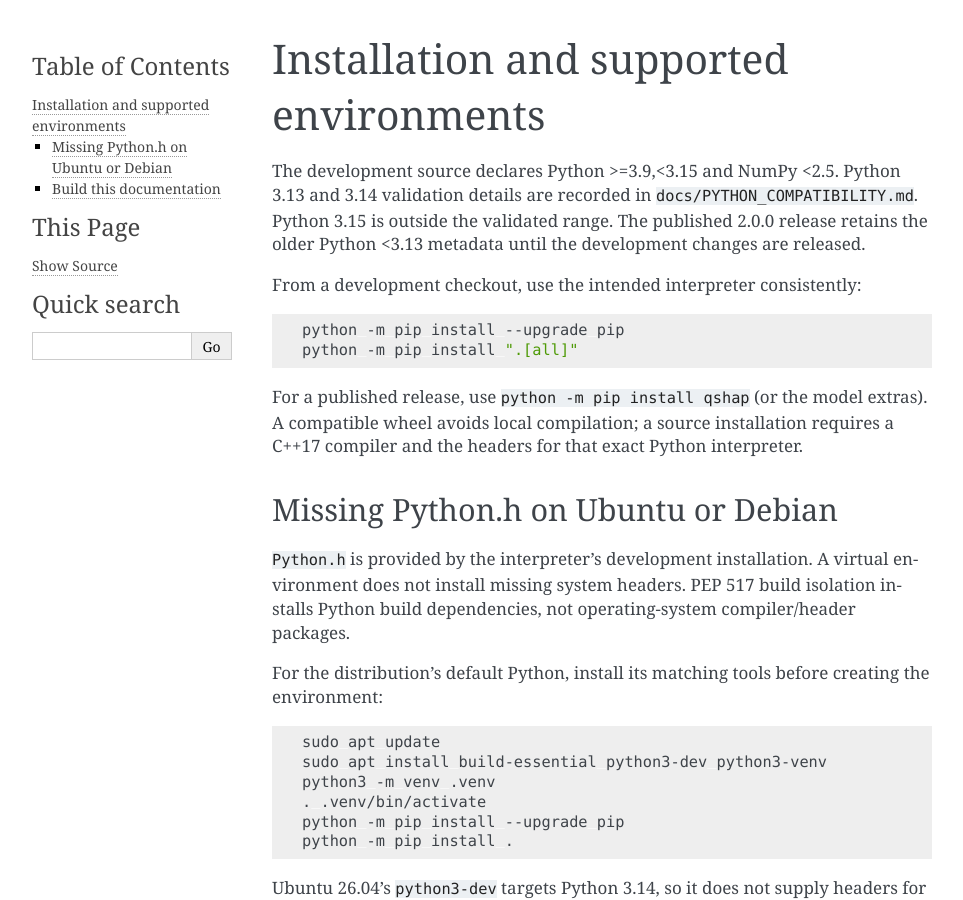
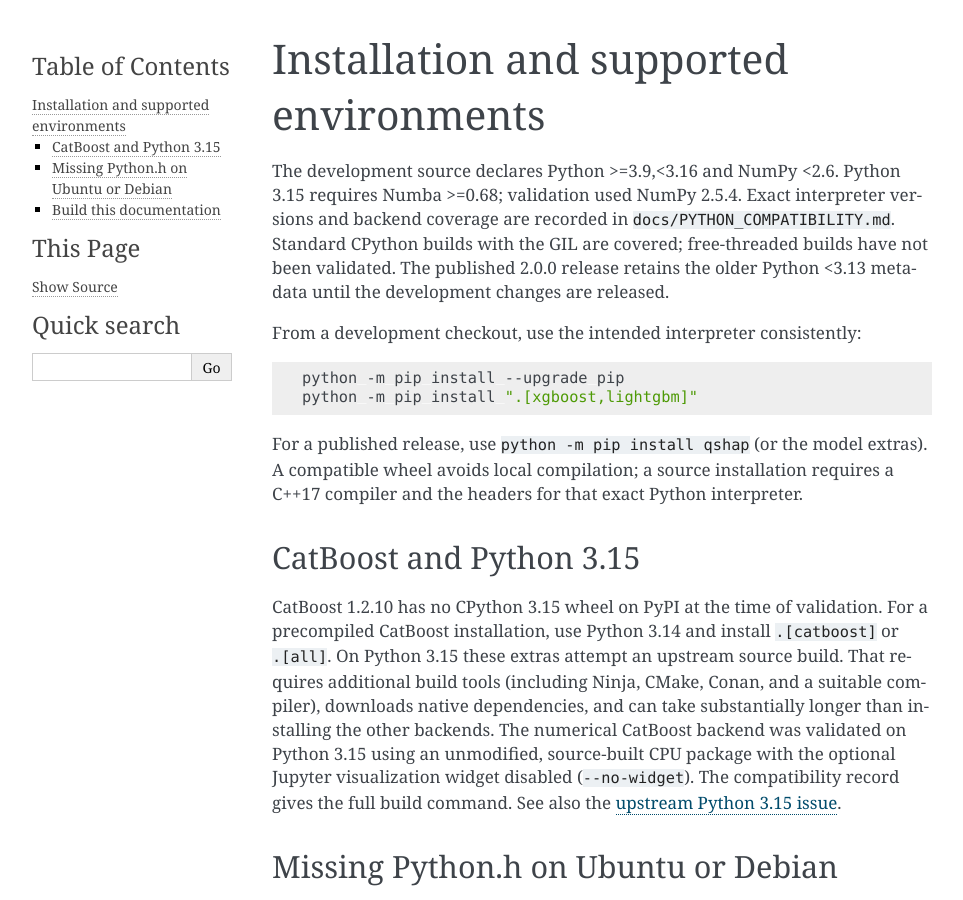
Before and after one commit to catstats/Q-SHAP, a Sphinx documentation site: the page built from docs/installation.rst, in a window 1280 px wide and 900 px high. Shown: the whole window, without its empty margins (148-1111 px from the left). Built offline with Sphinx 7.4.7, drawn with Linux system fonts in a browser that asks for light colours.

Commit message:
Support Python 3.15 and NumPy 2.5 with compatibility validation

```diff
--- a/docs/installation.rst
+++ b/docs/installation.rst
@@ -1,9 +1,11 @@
 Installation and supported environments
 =======================================
 
-The development source declares Python >=3.9,<3.15 and NumPy <2.5.
-Python 3.13 and 3.14 validation details are recorded in
-``docs/PYTHON_COMPATIBILITY.md``. Python 3.15 is outside the validated range.
+The development source declares Python >=3.9,<3.16 and NumPy <2.6.
+Python 3.15 requires Numba >=0.68; validation used NumPy 2.5.4.
+Exact interpreter versions and backend coverage are recorded in
+``docs/PYTHON_COMPATIBILITY.md``. Standard CPython builds with the GIL are
+covered; free-threaded builds have not been validated.
 The published 2.0.0 release retains the older Python <3.13 metadata until
 the development changes are released.
 
@@ -12,11 +14,26 @@ From a development checkout, use the intended interpreter consistently:
 .. code-block:: sh
 
    python -m pip install --upgrade pip
-   python -m pip install ".[all]"
+   python -m pip install ".[xgboost,lightgbm]"
 
 For a published release, use ``python -m pip install qshap`` (or the model
 extras). A compatible wheel avoids local compilation; a source installation
 requires a C++17 compiler and the headers for that exact Python interpreter.
+
+CatBoost and Python 3.15
+------------------------
+
+CatBoost 1.2.10 has no CPython 3.15 wheel on PyPI at the time of validation.
+For a precompiled CatBoost installation, use Python 3.14 and install
+``.[catboost]`` or ``.[all]``. On Python 3.15 these extras attempt an upstream
+source build. That requires additional build tools (including Ninja,
+CMake, Conan, and a suitable compiler), downloads native dependencies, and
+can take substantially longer than installing the other backends.
+The numerical CatBoost backend was validated on Python 3.15 using an
+unmodified, source-built CPU package with the optional Jupyter visualization
+widget disabled (``--no-widget``). The compatibility record gives the full
+build command. See also the
+`upstream Python 3.15 issue <https://github.com/catboost/catboost/issues/3213>`_.
 
 Missing Python.h on Ubuntu or Debian
 ------------------------------------
--- a/pyproject.toml
+++ b/pyproject.toml
@@ -1,3 +1,3 @@
 [build-system]
-requires = ["setuptools>=64", "wheel", "numpy>=2.0,<2.5"]
+requires = ["setuptools>=64", "wheel", "numpy>=2.0,<2.6"]
 build-backend = "setuptools.build_meta"
--- a/qshap/__init__.py
+++ b/qshap/__init__.py
@@ -11,10 +11,10 @@ def _numpy_major_minor(version):
         return (0, 0)
 
 
-if _numpy_major_minor(_np.__version__) >= (2, 5):
+if _numpy_major_minor(_np.__version__) >= (2, 6):
     raise ImportError(
-        f"qshap {__version__} requires numpy<2.5 because the current numba/shap "
-        "dependency stack does not support NumPy 2.5 yet."
+        f"qshap {__version__} requires numpy<2.6; NumPy 2.6 and newer "
+        "are outside the validated dependency range."
     )
 
 
```
Also changed, not shown: README.md (+15 -9 lines), docs/PYTHON_COMPATIBILITY.md (+94 -2 lines), setup.py (+5 -3 lines), 1 other file.
